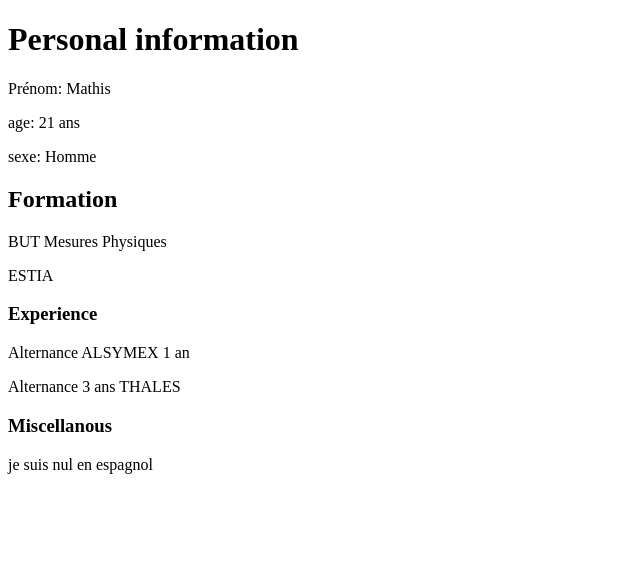
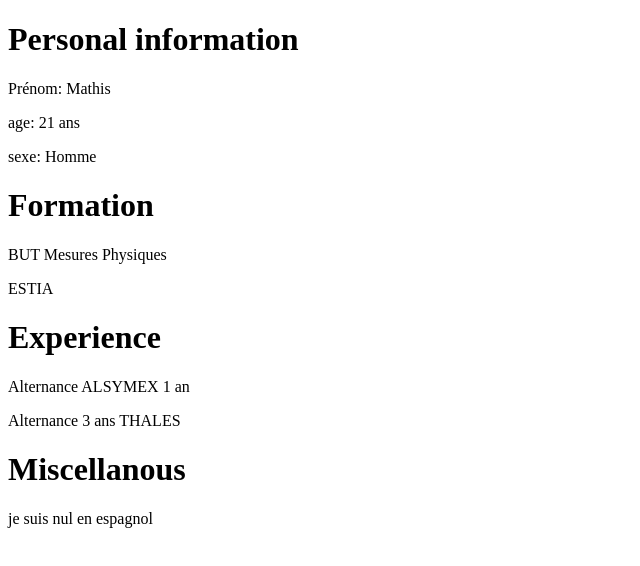
Before and after one commit to MathisGiordano/MathisGiordano.github.io, a plain HTML site: page index.html in a window 1280 px wide. Shown: the whole page, without its empty margins (0-640 px from the left). Drawn offline with Linux system fonts and the light colour scheme.

Commit message:
feat: corrected h

```diff
--- a/index.html
+++ b/index.html
@@ -9,13 +9,13 @@
     <p>Prénom: Mathis</p>
     <p>age: 21 ans</p>
     <p>sexe: Homme</p>
-    <h2>Formation</h2>
+    <h1>Formation</h1>
     <p>BUT Mesures Physiques</p>
     <p>ESTIA</p>
-    <h3>Experience</h3>
+    <h1>Experience</h1>
     <p>Alternance ALSYMEX 1 an</p>
     <p>Alternance 3 ans THALES</p>
-    <h3>Miscellanous</h3>
+    <h1>Miscellanous</h1>
     <p>je suis nul en espagnol</p>
   </body>
 </html>
```
